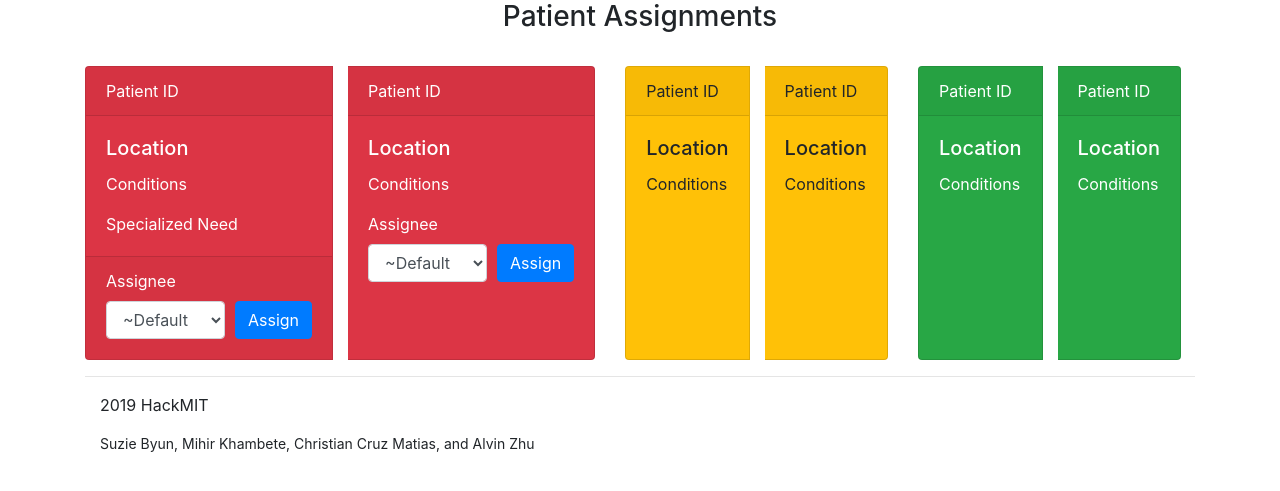
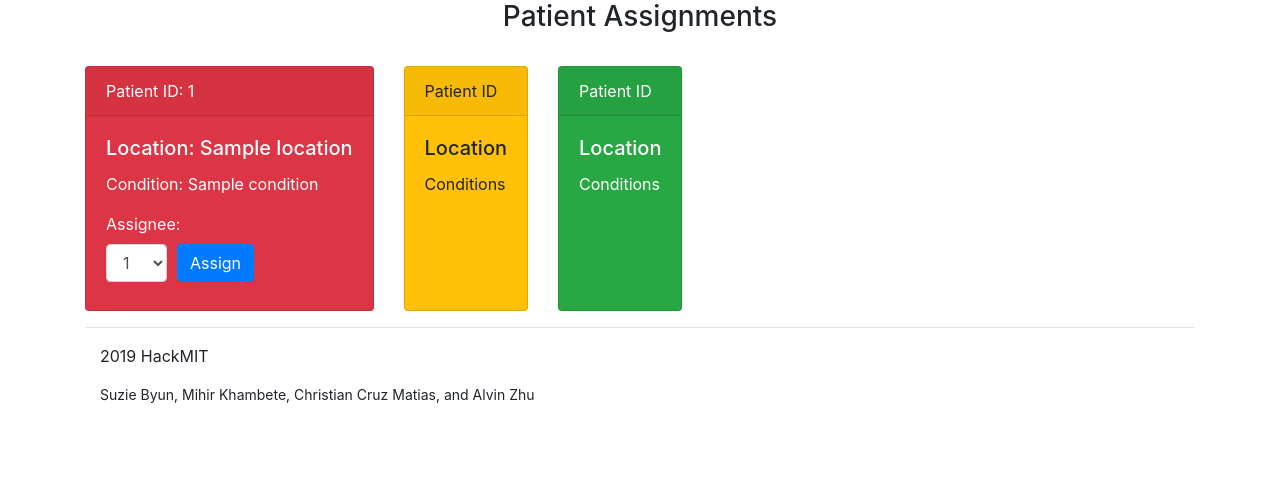
Before and after one commit to MIHIRKHAMBETE/hackmit-2019, a Flask app: template templates/commander.html in a window 1280 px wide. Shown: the part 56-547 px from the top of the page. Run offline with Flask 2, Linux system fonts and the light colour scheme; the template is opened without the code that fills it: most values are stand-ins (such as "Sample title", 1, 10 or a date in 2020); some libraries are stand-ins or nearby versions.

Commit message:
pulled most patient data into /commander

```diff
--- a/templates/commander.html
+++ b/templates/commander.html
@@ -5,24 +5,21 @@
 
     <div class="card-deck">
         <div class='card-group'>
-            <div class="card text-white bg-danger">
+            {% for patient in patients %}
+            <div class="card text-white bg-danger" name="{{ patient.id }}">
                 <div class='card-header'>
-                    Patient ID
+                    Patient ID: {{ patient.id }}
                 </div>
                 <div class="card-body">
-                    <h5 class='card-title'>Location</h5>
-                    <p class="card-text">Conditions</p>
-                    <p class="card-text">Specialized Need</p>
-                </div>
-                <div class='card-footer'>
-                    <label>Assignee</label>
+                    <h5 class='card-title'>Location: {{ patient.location }}</h5>
+                    <p class="card-text">Condition: {{ patient.condition }}</p>
+                    <label>Assignee: </label>
                     <form class='form-row' method="post">
                         <div class='col-auto'>
-                            <select id="passignee" class="form-control mr-sm-2">
-                                <option selected>~Default</option>
-                                <option>Respon</option>
-                                <option>Respon</option>
-                                <option>Respon</option>
+                            <select id="passignee" name="passignee" class="form-control mr-sm-2">
+                                {% for responder in responders %}
+                                <option value="{{ responder.id }}">{{ responder.id }}</option>
+                                {% endfor %}
                             </select>
                         </div>
                         <div class='col-auto'>
@@ -31,40 +28,9 @@
                     </form>
                 </div>
             </div>
-            <div class="card text-white bg-danger">
-                <div class='card-header'>
-                    Patient ID
-                </div>
-                <div class="card-body">
-                    <h5 class='card-title'>Location</h5>
-                    <p class="card-text">Conditions</p>
-                    <label>Assignee</label>
-                    <form class='form-row'>
-                        <div class='col-auto'>
-                            <select id="passignee" class="form-control mr-sm-2">
-                                <option selected>~Default</option>
-                                <option>Respon</option>
-                                <option>Respon</option>
-                                <option>Respon</option>
-                            </select>
-                        </div>
-                        <div class='col-auto'>
-                            <button type="submit" class="btn btn-primary mb-2">Assign</button>
-                        </div>
-                    </form>
-                </div>
-            </div>
+            {% endfor %}
         </div>
         <div class='card-group'>
-            <div class="card bg-warning">
-                <div class='card-header'>
-                    Patient ID
-                </div>
-                <div class="card-body">
-                    <h5 class='card-title'>Location</h5>
-                    <p class="card-text">Conditions</p>
-                </div>
-            </div>
             <div class="card bg-warning">
                 <div class='card-header'>
                     Patient ID
@@ -85,15 +51,6 @@
                     <p class="card-text">Conditions</p>
                 </div>
             </div>
-            <div class="card text-white bg-success">
-                <div class='card-header'>
-                    Patient ID
-                </div>
-                <div class="card-body">
-                    <h5 class='card-title'>Location</h5>
-                    <p class="card-text">Conditions</p>
-                </div>
-            </div>
         </div>
     </div>
 {% endblock %}
```
Also changed, not shown: firstpass.py (+23 -9 lines), mci.py (+9 -2 lines).
